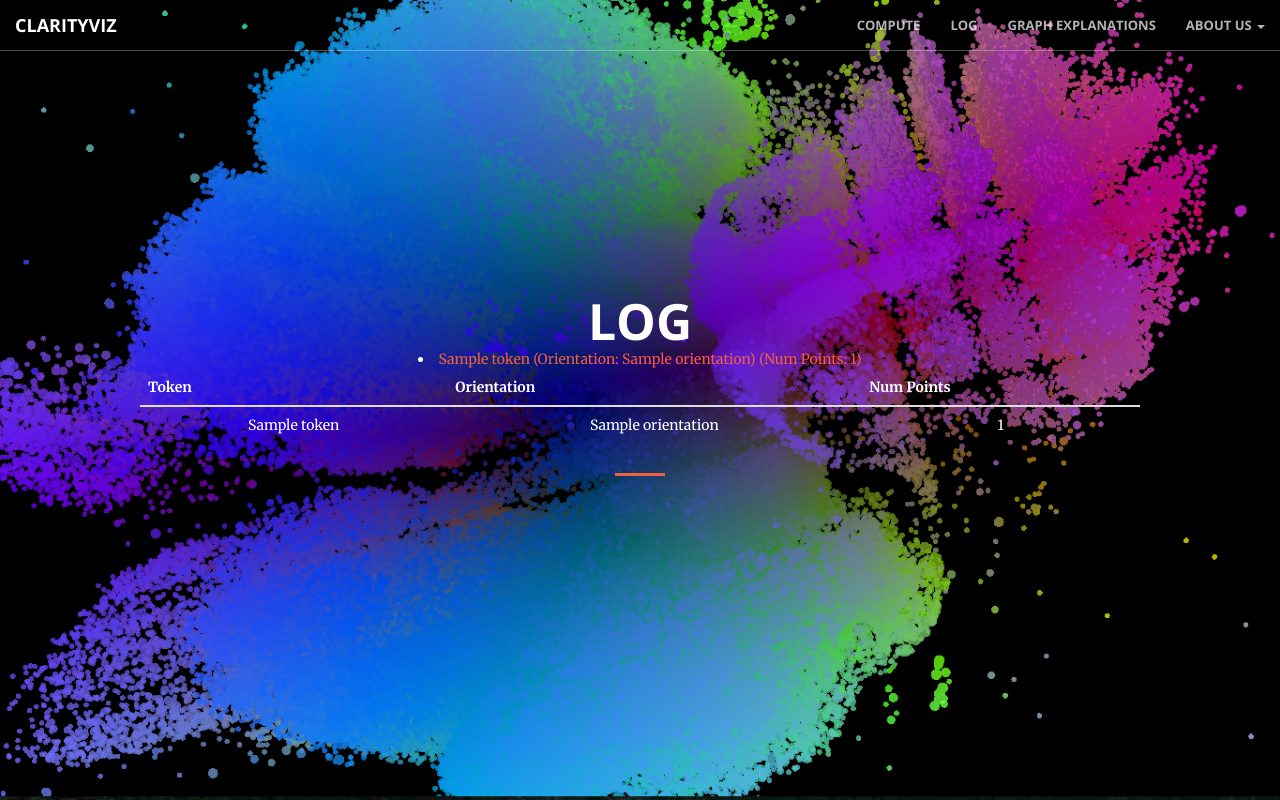
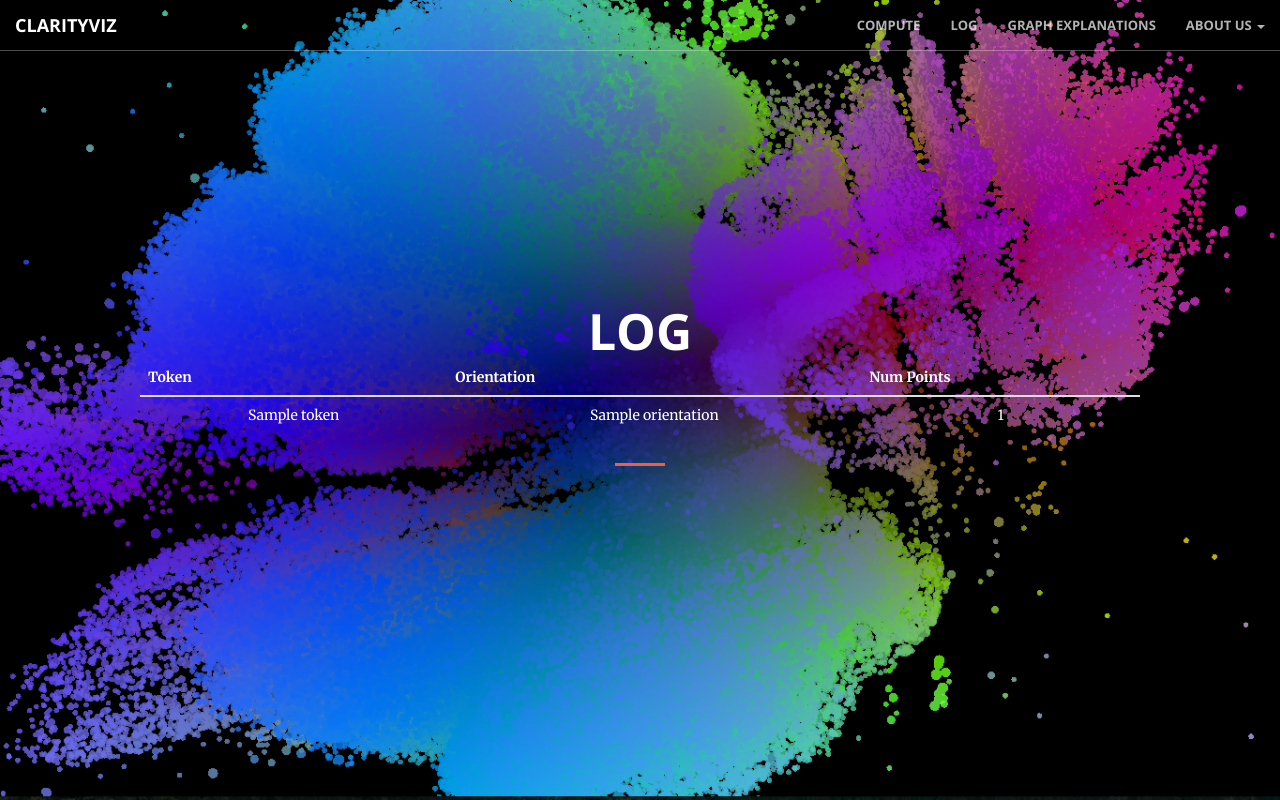
Before and after one commit to jonl1096/clvizdjango, a Django app: template seelviz/clarityviz/templates/clarityviz/log.html in a window 1280 px wide. Run offline with Django 3.2, Linux system fonts and the light colour scheme; the template is opened without the code that fills it: most values are stand-ins (such as "Sample title", 1, 10 or a date in 2020); parts of the project's set-up code (start-up, migrations or seed data) failed here and were passed over; some libraries are stand-ins or nearby versions.

```diff
--- a/seelviz/clarityviz/templates/clarityviz/log.html
+++ b/seelviz/clarityviz/templates/clarityviz/log.html
@@ -22,7 +22,7 @@
                                 <td>{{ compute.orientation }}</td>
                                 <td>{{ compute.num_points }}</td>
                             </tr>
-                            <li><a href="{% url 'clarityviz:output' compute.pk %}">{{ compute.token }} (Orientation: {{ compute.orientation }}) (Num Points: {{ compute.num_points }})</a> </li>
+                            <!--<li><a href="{% url 'clarityviz:output' compute.pk %}">{{ compute.token }} (Orientation: {{ compute.orientation }}) (Num Points: {{ compute.num_points }})</a> </li>-->
                             {% endfor %}
                         {% else %}
                             <p>No analyses Done.</p>
```
